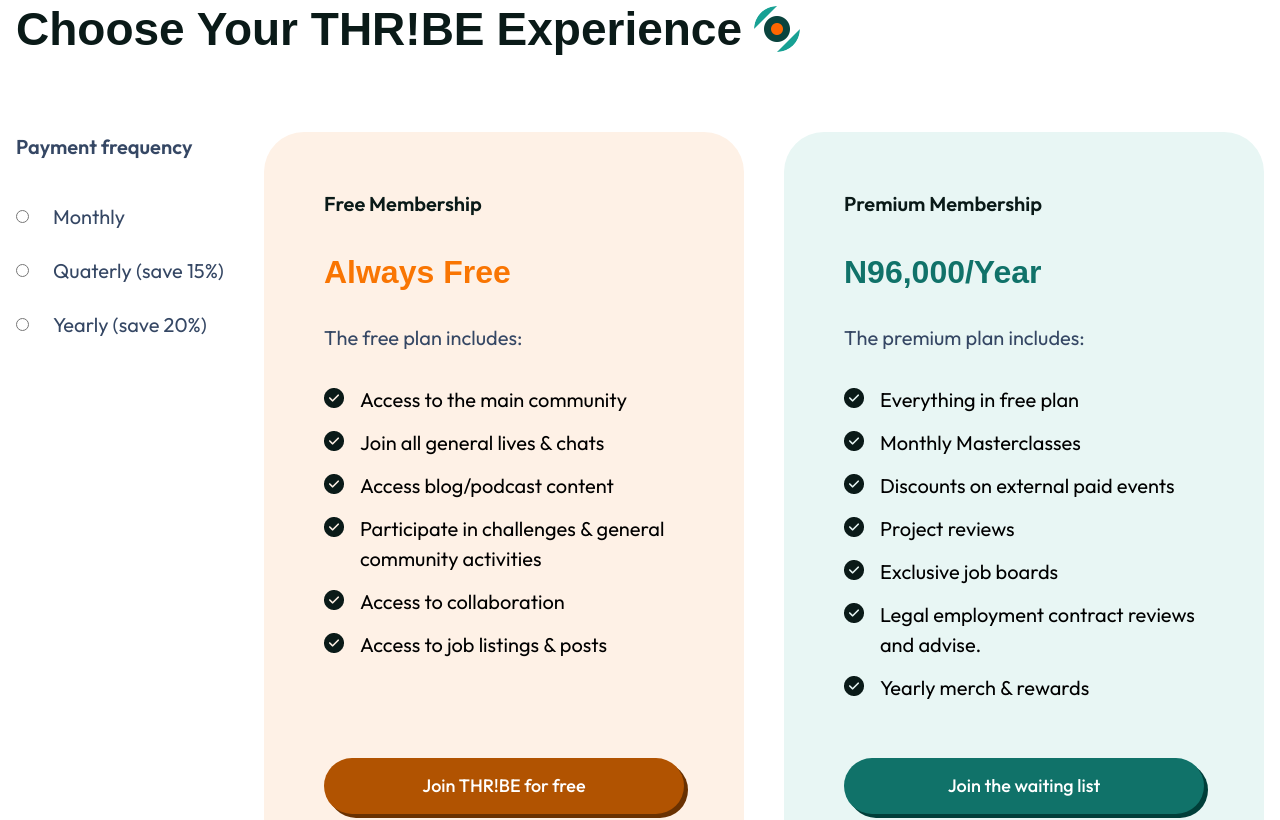
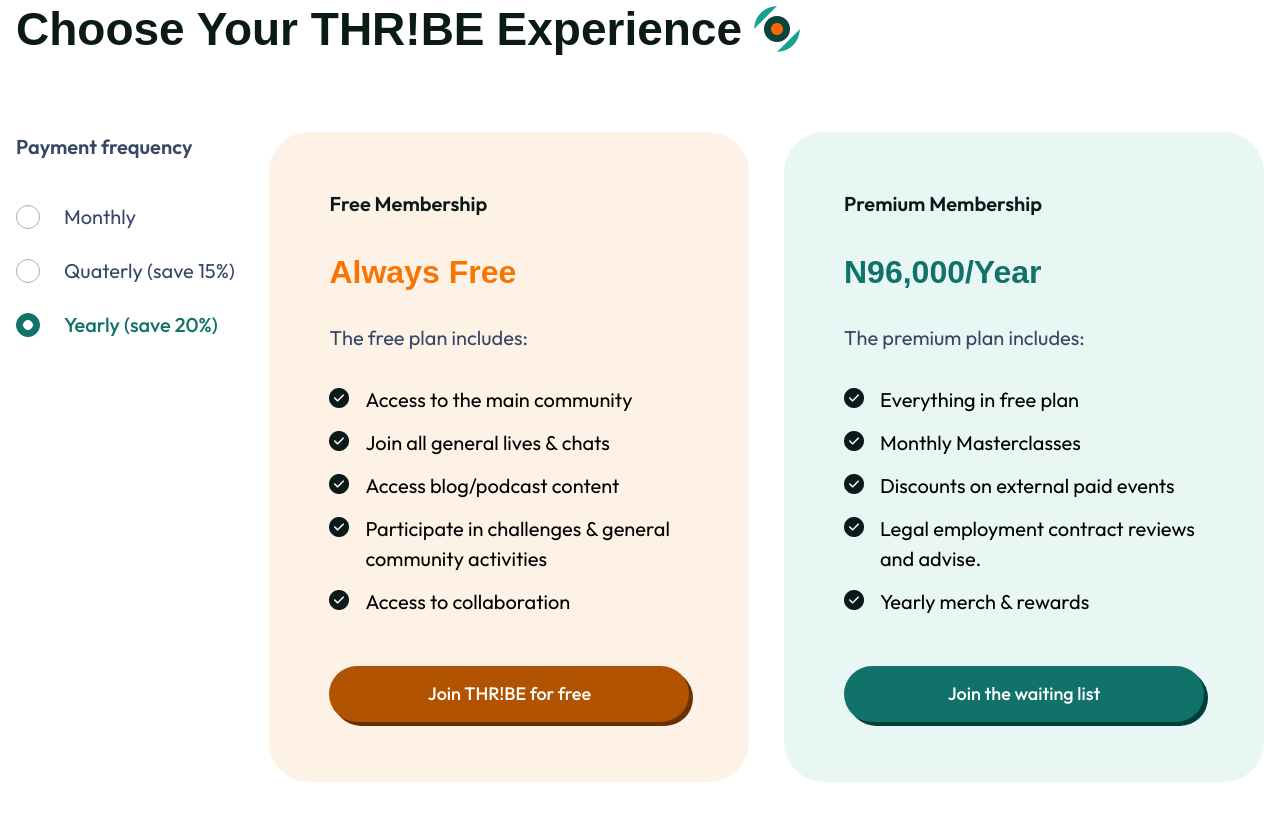
Before and after one commit to chiaka1996/thribes, a Next.js app: page / in a window 1280 px wide. Shown: the part 4200-5020 px from the top of the page. Built offline with nearby package versions, Linux system fonts and the light colour scheme; a web font is replaced by a local one.

Commit message:
working on price

```diff
--- a/src/app/page.js
+++ b/src/app/page.js
@@ -1,5 +1,5 @@
 "use client"
-import { useEffect, useRef } from "react";
+import { useEffect, useRef, useState } from "react";
 import gsap from "gsap";
 import Image from "next/image";
 import NavigationBar from "./components/navigation";
@@ -18,9 +18,15 @@
    const mobileContentRef = useRef(null);
     const tweenRef = useRef(null);
 
+    const prices = {monthly: "N10,000/Month", quaterly: "N25,500/Quater", yearly: "N96,000/Year"}
+    const [selectedPrice, setSelectedPrice] = useState('yearly')
+
+
   useEffect(() => {
     const contentWidth = contentRef.current.scrollWidth / 2;
      const mobileContentWidth = mobileContentRef.current.scrollWidth / 2;
+
+     setSelectedPrice('yearly')
 
     // Infinite scroll animation for desktop
     tweenRef.current = gsap.to(contentRef.current, {
@@ -202,7 +208,7 @@
            not hustle culture. Tech isn&#39;t just about work - it&#39;s about people. At THR!BE, you&#39;ll find a tribe that gets it.
            We mix learning with laughter, growth with community, and celebration with impact. We laugh, play, grow, and thrive - together.
           </p>
-          <Button name="Join THR!BE" classname="bg-[#B15301] w-[144px] md:w-[184px] h-[47px] md:h-[56px] shadow-[4px_4px_0px_0px_#693101]" />
+          <Button name="Join THR!BE" classname="bg-[#B15301] w-[144px] md:w-[184px] h-[47px] md:h-[56px] shadow-[4px_4px_0px_0px_#693101] hover:shadow-[4px_4px_0px_0px_#FBA355]" />
         </div>
         </div>
       </div>
@@ -276,29 +282,44 @@
             <h3 className="font-[600] tracking-[3%] text-[#354764]">Payment frequency</h3>
             {/* for desktop view */}
             <ul className="mt-[40px] text-secondaryColor space-y-[24px] hidden md:block">
-              <li className="flex items-center gap-x-[24px]">
-                <input type="radio" id="monthly" name="payment" value="monthly" />
-                <label htmlFor="monthly">Monthly</label>
+              <li className="">
+                 <label className="flex items-center space-x-[24px] cursor-pointer" onClick={() => setSelectedPrice("monthly")}>
+                    <input type="radio" name="price" value="monthly" className="peer hidden" />
+                    <span className={`w-[24px] h-[24px] border rounded-full flex items-center justify-center ${selectedPrice === 'monthly' ? 'border-primaryGreen bg-primaryGreen' : 'border-[#AEACA3]'}`}>
+                      <span className={`w-[10px] h-[10px] bg-[#fff] border border-[#fff] rounded-full`}></span>
+                    </span>
+                    <span className={`${selectedPrice === 'monthly' ? 'text-primaryGreen font-[500]' : ''}`}>Monthly </span>
+                  </label>
               </li>
                <li className="flex items-center gap-x-[24px]">
-                <input type="radio" id="quarterly" name="payment" value="quaterly" />
-                <label htmlFor="quarterly">Quaterly (save 15%)</label>
+                 <label className="flex items-center space-x-[24px] cursor-pointer" onClick={() => setSelectedPrice("quaterly")}>
+                    <input type="radio" name="price" value="monthly" className="peer hidden" />
+                    <span className={`w-[24px] h-[24px] border border-[#AEACA3]  rounded-full flex items-center justify-center ${selectedPrice === 'quaterly' ? 'border-primaryGreen bg-primaryGreen' : 'border-[#AEACA3]'}`}>
+                      <span className={`w-[10px] h-[10px] bg-[#fff] border border-[#fff] rounded-full`}></span>
+                    </span>
+                    <span className={`${selectedPrice === 'quaterly' ? 'text-primaryGreen font-[500]' : ''}`}>Quaterly (save 15%) </span>
+                  </label>
               </li>
               <li className="flex items-center gap-x-[24px]">
-                <input type="radio" id="yearly" name="payment" value="yearly" />
-                <label htmlFor="yearly">Yearly (save 20%)</label>
+                <label className="flex items-center space-x-[24px] cursor-pointer" onClick={() => setSelectedPrice("yearly")}>
+                    <input type="radio" name="price" value="monthly" className="peer hidden" />
+                    <span className={`w-[24px] h-[24px] border border-[#AEACA3]  rounded-full flex items-center justify-center ${selectedPrice === 'yearly' ? 'border-primaryGreen bg-primaryGreen' : 'border-[#AEACA3]'}`}>
+                      <span className={`w-[10px] h-[10px] bg-[#fff] border border-[#fff] rounded-full`}></span>
+                    </span>
+                    <span className={`${selectedPrice === 'yearly' ? 'text-primaryGreen font-[500]' : ''}`}>Yearly (save 20%) </span>
+                  </label>
               </li>
             </ul>
 
             {/* for mobile view */}
               <ul className="mt-[16px] flex justify-between text-[16px] leading-[150%] tracking-[1%] text-secondaryColor block md:hidden">
-                <li>Monthly</li>
-                <li>Quarterly (-15%)</li>
-                <li>Yearly (-20%)</li>
+                <li onClick={() => setSelectedPrice("monthly")} className={`px-[8px] py-[4px] ${selectedPrice === 'monthly' ? 'text-primaryGreen font-[600] border-[2px] border-b-primaryGreen border-x-0 border-t-0' : ''} `}>Monthly</li>
+                <li onClick={() => setSelectedPrice("quaterly")} className={`px-[8px] py-[4px] ${selectedPrice === 'quaterly' ? 'text-primaryGreen font-[600] border-[2px] border-b-primaryGreen border-x-0 border-t-0' : ''} `}>Quarterly (-15%)</li>
+                <li onClick={() => setSelectedPrice("yearly")} className={`px-[8px] py-[4px] ${selectedPrice === 'yearly' ? 'text-primaryGreen font-[600] border-[2px] border-b-primaryGreen border-x-0 border-t-0' : ''} `}>Yearly (-20%)</li>
               </ul>
           </div>
 
-          <div className="relative bg-[#FEF1E6] p-[24px] sm:p-[60px] rounded-[20px] md:rounded-[40px] w-full md:w-[480px] min-h-[535px] sm:min-h-[742px]">
+          <div className="relative bg-[#FEF1E6] p-[24px] sm:p-[60px] rounded-[20px] md:rounded-[40px] w-full md:w-[480px] min-h-[485px] sm:min-h-[650px]">
             <div className="space-y-[24px] sm:space-y-[40px]">
               <h2 className="font-[600] leading-[120%] tracking-[3%] text-[#0A1A18]">Free Membership</h2>
               <h3 className="text-[26px] sm:text-[32px] font-clash font-[600] text-[#F97502] leading-[100%] tracking-[3%]">Always Free</h3>
@@ -310,27 +331,29 @@
                 <PricingList title="Access blog/podcast content" />
                 <PricingList title="Participate in challenges & general community activities" />
                 <PricingList title="Access to collaboration" />
-                <PricingList title="Access to job listings & posts" />
+                {/* <PricingList title="Access to job listings & posts" /> */}
               </ul>
             </div>
 
              <div className="absolute bottom-[24px] sm:bottom-[60px] left-[24px]sm:left-[60px] w-[calc(100%-48px)] sm:w-[calc(100%-120px)] ">
-               <Button name="Join THR!BE for free" classname="bg-[#B15301] w-[100%] shadow-[4px_4px_0px_0px_#693101]" />
+               <Button name="Join THR!BE for free" classname="bg-[#B15301] w-[100%] shadow-[4px_4px_0px_0px_#693101] hover:shadow-[4px_4px_0px_0px_#FBA355]" />
             </div>
           </div>
 
-          <div className="relative bg-[#E8F6F4] p-[24px] sm:p-[60px] rounded-[20px] md:rounded-[40px] w-full md:w-[480px] min-h-[610px] sm:min-h-[742px]">
+          <div className="relative bg-[#E8F6F4] p-[24px] sm:p-[60px] rounded-[20px] md:rounded-[40px] w-full md:w-[480px] min-h-[485px] sm:min-h-[650px]">
             <div className="space-y-[24px] md:space-y-[40px]">
               <h2 className="font-[600] leading-[120%] tracking-[3%] text-[#0A1A18]">Premium Membership</h2>
-              <h3 className="text-[26px] sm:text-[32px] font-clash font-[600] text-[#107269] leading-[100%] tracking-[3%]">N96,000/Year</h3>
+              <h3 className="text-[26px] sm:text-[32px] font-clash font-[600] text-[#107269] leading-[100%] tracking-[3%]">
+                {Object.keys(prices).includes(selectedPrice) && prices[selectedPrice]}
+                </h3>
               <h4 className="leading-[100%] tracking-[2%] text-secondaryColor">The premium  plan includes:</h4>
 
               <ul className="space-y-[16px] md:mt-[24px]">
                 <PricingList title="Everything in free plan" />
                 <PricingList title="Monthly Masterclasses" />
                 <PricingList title="Discounts on external paid events" />
-                <PricingList title="Project reviews" />
-                <PricingList title="Exclusive job boards" />
+                {/* <PricingList title="Project reviews" /> */}
+                {/* <PricingList title="Exclusive job boards" /> */}
                 <PricingList title="Legal employment contract reviews and advise." />
                 <PricingList title="Yearly merch & rewards" />
               </ul>
```
